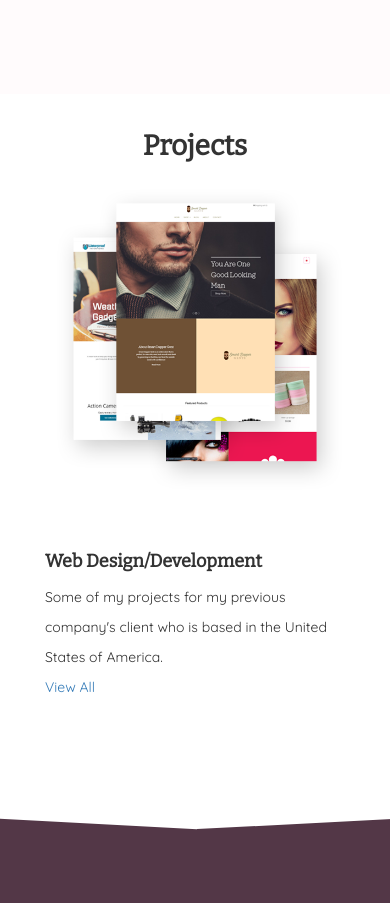
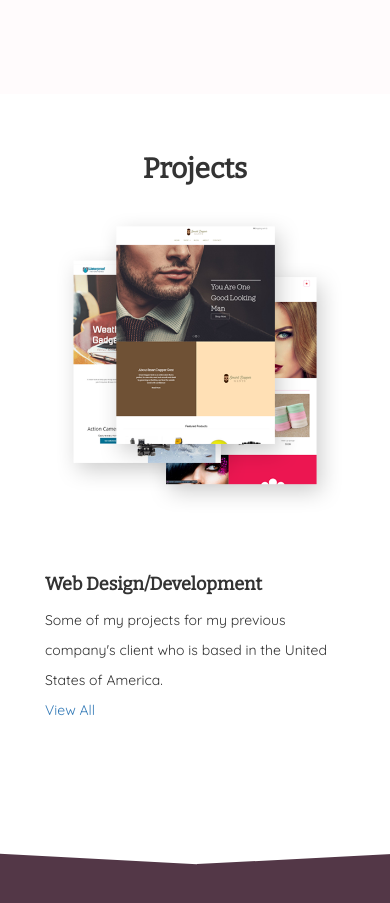
Before and after one commit to angeloamon/myportfolio, a plain HTML site: page index.html in a window 390 px wide. Shown: the part 2880-3783 px from the top of the page. Drawn offline with nearby package versions, Linux system fonts and the light colour scheme.

Commit message:
updated mobile view

```diff
--- a/sass/main.scss
+++ b/sass/main.scss
@@ -367,7 +367,7 @@ header {
 }
 
 .apa-sample-projects {
-	height: 80vh;
+	height: auto;
 	position: relative;
 	/*&::before {
 		content: '';
@@ -400,11 +400,12 @@ header {
 		z-index: 1;
 	}*/
 	.apa-sample-projects-inner {
-		height: 80vh;
+		height: auto;
 		display: flex;
 		align-items: center;
 		justify-content: center;
 		.apa-sample-projects-wrapper {
+			margin-top: 60px;
 			.apa-sample-project-title {
 				h2 {
 					margin-top: 0;
@@ -417,6 +418,7 @@ header {
 			}
 			.apa-sample-projects-thumb {
 				margin-top: 50px;
+				margin-bottom: 50px;
 				@media(max-width: $phone) {
 					margin-top: 0;
 				}
```
Also changed, not shown: css/main.css, 1 other file.
